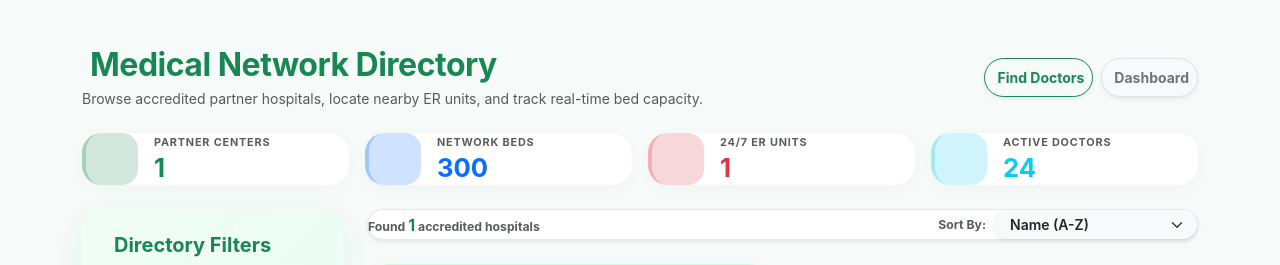
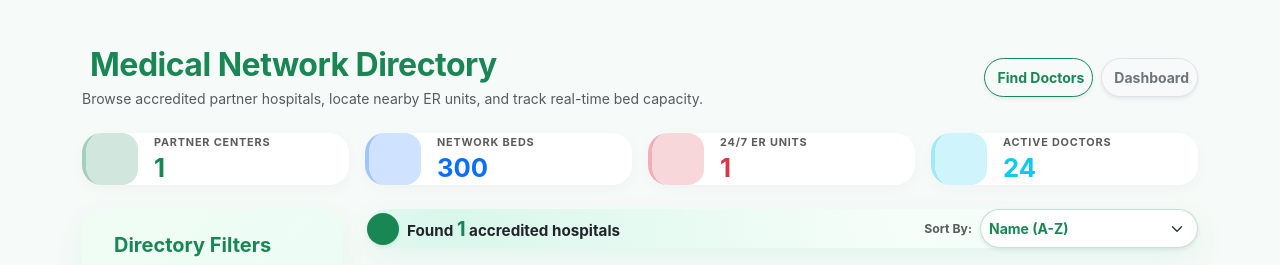
Before and after one commit to nazminnahar524-dotcom/CareConnect, a Django app: template careconnect/hospitals/templates/hospitals/hospital_list.html in a window 1280 px wide. Shown: the part 68-333 px from the top of the page. Run offline with Django 3.2, Linux system fonts and the light colour scheme; the template is opened without the code that fills it: most values are stand-ins (such as "Sample title", 1, 10 or a date in 2020).

Commit message:
Redesign hospital directory

```diff
--- a/careconnect/hospitals/templates/hospitals/hospital_list.html
+++ b/careconnect/hospitals/templates/hospitals/hospital_list.html
@@ -15,15 +15,9 @@
     }
 
     @keyframes pulseGlow {
-        0% { box-shadow: 0 0 0 0 rgba(25, 135, 84, 0.5); }
-        70% { box-shadow: 0 0 0 12px rgba(25, 135, 84, 0); }
-        100% { box-shadow: 0 0 0 0 rgba(25, 135, 84, 0); }
-    }
-
-    @keyframes pulseRedGlow {
-        0% { box-shadow: 0 0 0 0 rgba(239, 68, 68, 0.6); }
-        70% { box-shadow: 0 0 0 14px rgba(239, 68, 68, 0); }
-        100% { box-shadow: 0 0 0 0 rgba(239, 68, 68, 0); }
+        0% { box-shadow: 0 0 0 0 rgba(16, 185, 129, 0.4); }
+        70% { box-shadow: 0 0 0 10px rgba(16, 185, 129, 0); }
+        100% { box-shadow: 0 0 0 0 rgba(16, 185, 129, 0); }
     }
 
     @keyframes radarSweep {
@@ -33,7 +27,7 @@
 
     @keyframes floatMove {
         0% { transform: translateY(0px); }
-        50% { transform: translateY(-6px); }
+        50% { transform: translateY(-5px); }
         100% { transform: translateY(0px); }
     }
 
@@ -77,6 +71,22 @@
         border: 1px solid #bbf7d0;
         border-radius: 24px;
         box-shadow: 0 10px 30px rgba(16, 185, 129, 0.08);
+    }
+
+    /* Elegant Glassmorphism Results & Sorting Bar */
+    .results-banner-elegant {
+        background: radial-gradient(circle at 10% 20%, rgba(52, 211, 153, 0.18) 0%, transparent 60%),
+                    linear-gradient(135deg, #ffffff 0%, #f0fdf4 100%);
+        border: 1.5px solid #a7f3d0;
+        border-radius: 22px;
+        box-shadow: 0 12px 32px rgba(16, 185, 129, 0.08);
+        transition: all 0.3s cubic-bezier(0.34, 1.56, 0.64, 1);
+    }
+
+    .results-banner-elegant:hover {
+        transform: translateY(-3px);
+        box-shadow: 0 16px 38px rgba(16, 185, 129, 0.15);
+        border-color: #34d399;
     }
 
     /* Hospital Cards Elevate & Moveable Physics */
@@ -454,11 +464,16 @@
 
         <!-- Right Results Panel -->
         <div class="col-lg-9">
-            <!-- Header & Sorting Bar -->
-            <div class="card border-0 shadow-sm bg-white p-3.5 mb-4 rounded-4" style="border: 1px solid #e2ebe7 !important;">
+            <!-- ELEGANT REDESIGNED RESULTS & SORTING BANNER -->
+            <div class="card border-0 p-3.5 mb-4 results-banner-elegant">
                 <div class="d-flex justify-content-between align-items-center flex-wrap gap-2">
-                    <div>
-                        <span class="text-muted small fw-bold">Found <span class="text-success fs-6 fw-bold">{{ results_count }}</span> accredited hospitals</span>
+                    <div class="d-flex align-items-center gap-2">
+                        <span class="p-2 bg-success text-white rounded-circle d-inline-flex align-items-center justify-content-center shadow-sm" style="width: 32px; height: 32px;">
+                            <i class="bi bi-patch-check-fill fs-6"></i>
+                        </span>
+                        <span class="text-dark fw-bold" style="font-size: 0.95rem;">
+                            Found <span class="text-success fs-5 fw-extrabold">{{ results_count }}</span> accredited hospitals
+                        </span>
                     </div>
                     <div class="d-flex align-items-center gap-2">
                         <label class="small text-muted fw-bold text-nowrap"><i class="bi bi-sort-down me-1"></i> Sort By:</label>
@@ -470,7 +485,7 @@
                             <input type="hidden" name="ambulance" value="{{ has_ambulance }}">
                             <input type="hidden" name="pharmacy" value="{{ has_pharmacy }}">
 
-                            <select name="sort" class="form-select form-select-sm bg-light rounded-pill px-3 py-1.5 fw-semibold border-0 shadow-sm" onchange="document.getElementById('sortForm').submit();">
+                            <select name="sort" class="form-select form-select-sm bg-white rounded-pill px-3.5 py-2 fw-bold border border-success border-opacity-25 shadow-sm text-success" onchange="document.getElementById('sortForm').submit();">
                                 <option value="name" {% if sort_by == 'name' %}selected{% endif %}>Name (A-Z)</option>
                                 <option value="beds_desc" {% if sort_by == 'beds_desc' %}selected{% endif %}>Bed Capacity (High-Low)</option>
                                 <option value="doctors_desc" {% if sort_by == 'doctors_desc' %}selected{% endif %}>Doctor Count (High-Low)</option>
```
